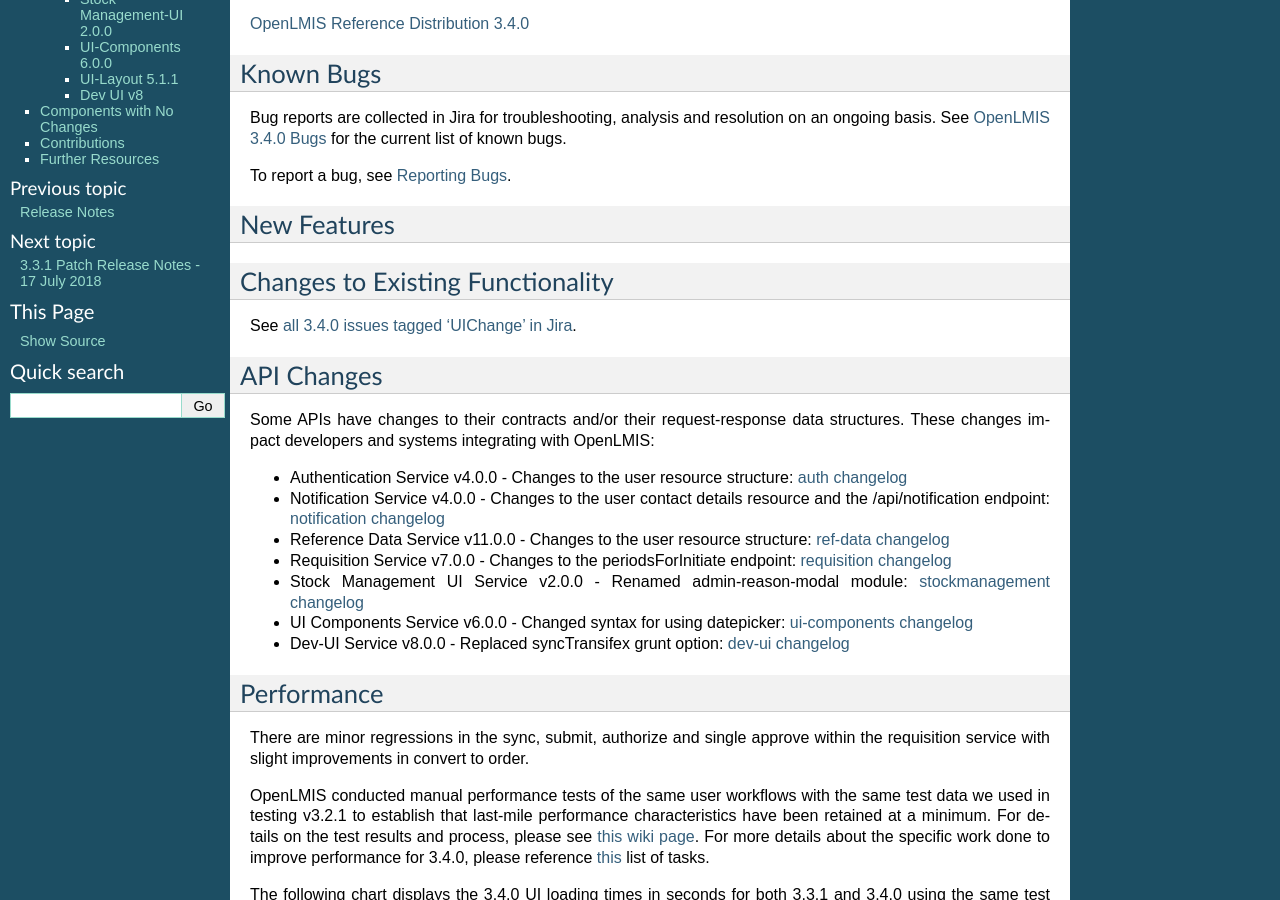
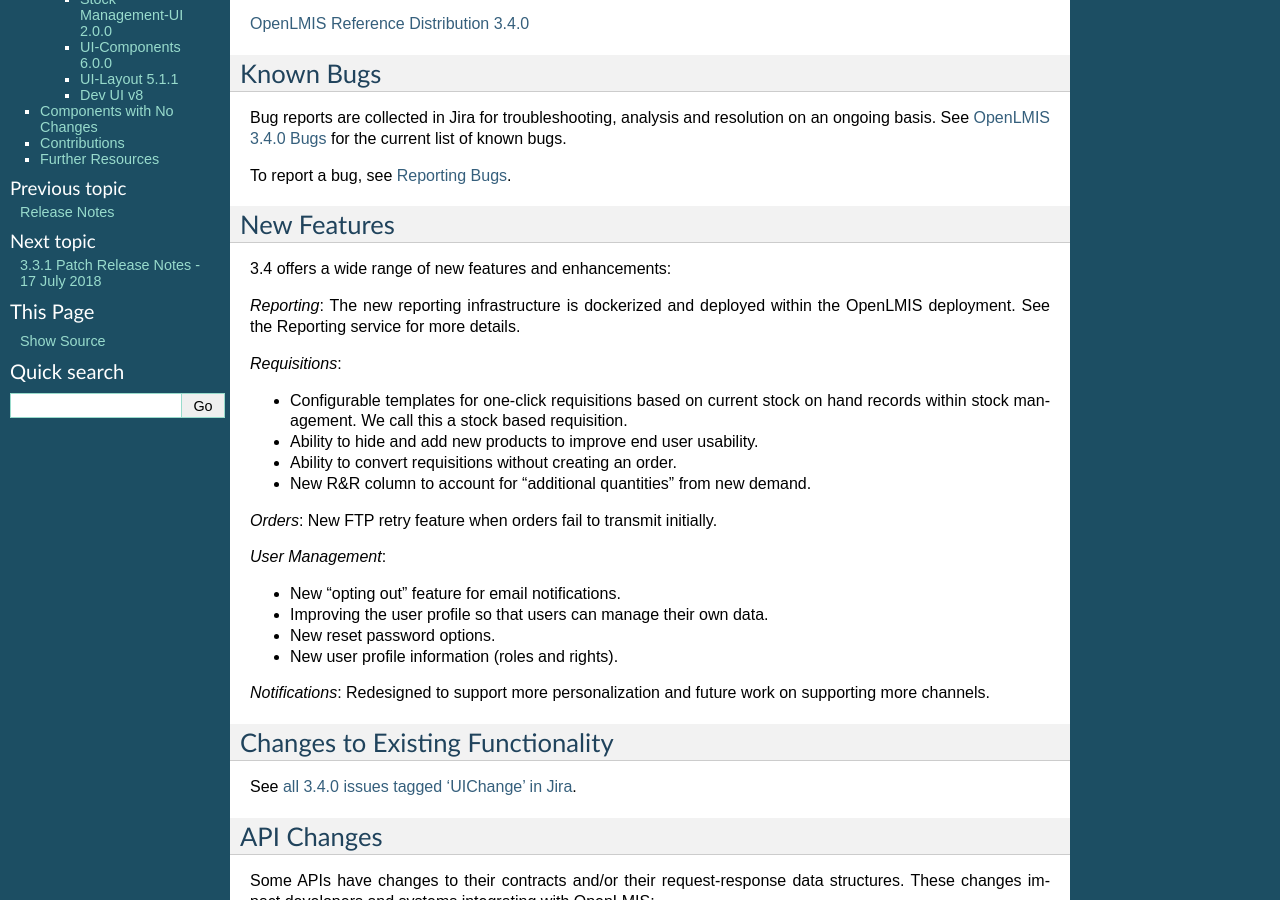
Before and after one commit to OpenLMIS/openlmis-ref-distro, a Sphinx documentation site: the page built from docs/source/releases/openlmis-ref-distro-v3.4.0.rst, in a window 1280 px wide and 900 px high, scrolled down 803 px. Built offline with Sphinx 7.4.7, drawn with Linux system fonts in a browser that asks for light colours; pages that are not in the unit, such as notebooks, are missing from menus; some of the changed text lies outside the part shown.

Commit message:
OLMIS-5104 Updated date and sections
Updated new features, further resources

```diff
--- a/docs/source/releases/openlmis-ref-distro-v3.4.0.rst
+++ b/docs/source/releases/openlmis-ref-distro-v3.4.0.rst
@@ -15,8 +15,6 @@
 The OpenLMIS Community is excited to announce the **3.4.0 release** of OpenLMIS! It is another
 major milestone in the version 3 `re-architecture <https://openlmis.atlassian.net/wiki/display/OP/Re-Architecture>`_
 that allows more functionality to be shared among the community of OpenLMIS implementers.
-
-
 
 For a full list of features and bug-fixes since 3.3.1, see `OpenLMIS 3.4.0 Jira tickets
 <https://openlmis.atlassian.net/issues/?jql=status%3DDone%20AND%20project%3DOLMIS%20AND%20fixVersion%3D3.4%20and%20type!%3DTest%20and%20type!%3DEpic%20ORDER%20BY%20%22Epic%20Link%22%20asc%2C%20key%20ASC>`_.
@@ -66,12 +64,30 @@
 
 New Features
 ============
+3.4 offers a wide range of new features and enhancements:
 
+*Reporting*: The new reporting infrastructure is dockerized and deployed within the OpenLMIS deployment. See the Reporting service for more details.
 
+*Requisitions*:
+
+- Configurable templates for one-click requisitions based on current stock on hand records within stock management. We call this a stock based requisition.
+- Ability to hide and add new products to improve end user usability.
+- Ability to convert requisitions without creating an order.
+- New R&R column to account for “additional quantities” from new demand.
+
+*Orders*: New FTP retry feature when orders fail to transmit initially.
+
+*User Management*:
+
+- New “opting out” feature for email notifications.
+- Improving the user profile so that users can manage their own data.
+- New reset password options.
+- New user profile information (roles and rights).
+
+*Notifications*: Redesigned to support more personalization and future work on supporting more channels.
 
 Changes to Existing Functionality
 =================================
-
 
 
 See `all 3.4.0 issues tagged 'UIChange' in Jira <https://openlmis.atlassian.net/issues/?jql=status%3DDone%20AND%20project%3DOLMIS%20AND%20fixVersion%3D3.4%20and%20type!%3DTest%20and%20type!%3DEpic%20and%20labels%20IN%20(UIChange)%20ORDER%20BY%20type%20ASC%2C%20priority%20DESC%2C%20key%20ASC>`_.
@@ -250,6 +266,6 @@
 Further Resources
 =================
 
-We are excited to announce the release of the first iteration of the Implementer Toolkit on the
- `OpenLMIS website <http://openlmis.org/get-started/implementer-toolkit/>`_.  Learn more about
+Please see the Implementer Toolkit on the
+ `OpenLMIS website <http://openlmis.org/get-started/implementer-toolkit/>`_ to learn more about best practicies in implementing OpenLMIS.  Also, learn more about
  the `OpenLMIS Community <http://openlmis.org/about/community/>`_ and how to get involved!
```
Also changed, not shown: other parts of docs/source/releases/openlmis-ref-distro-v3.4.0.rst (+1 -1 lines).
